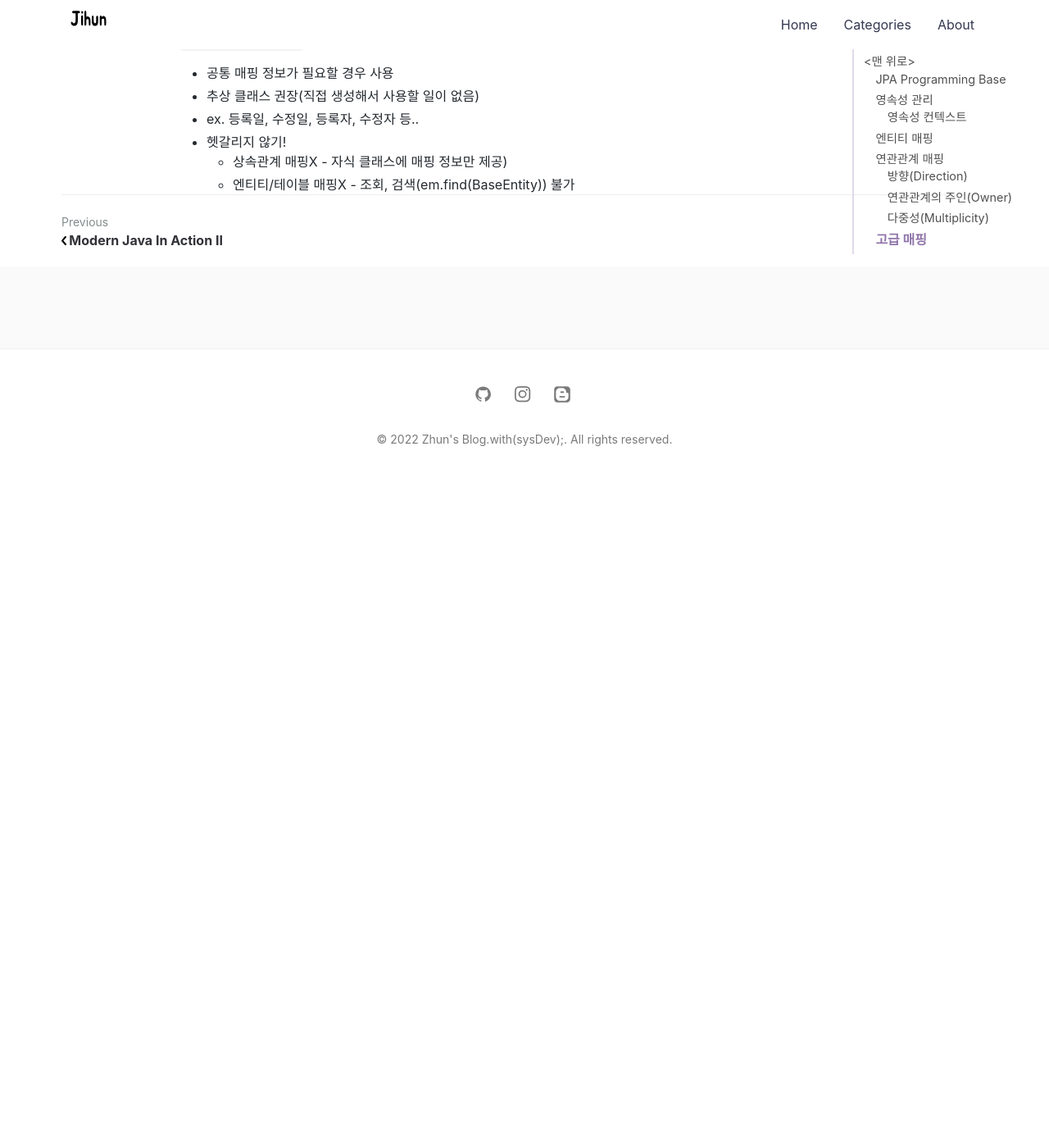
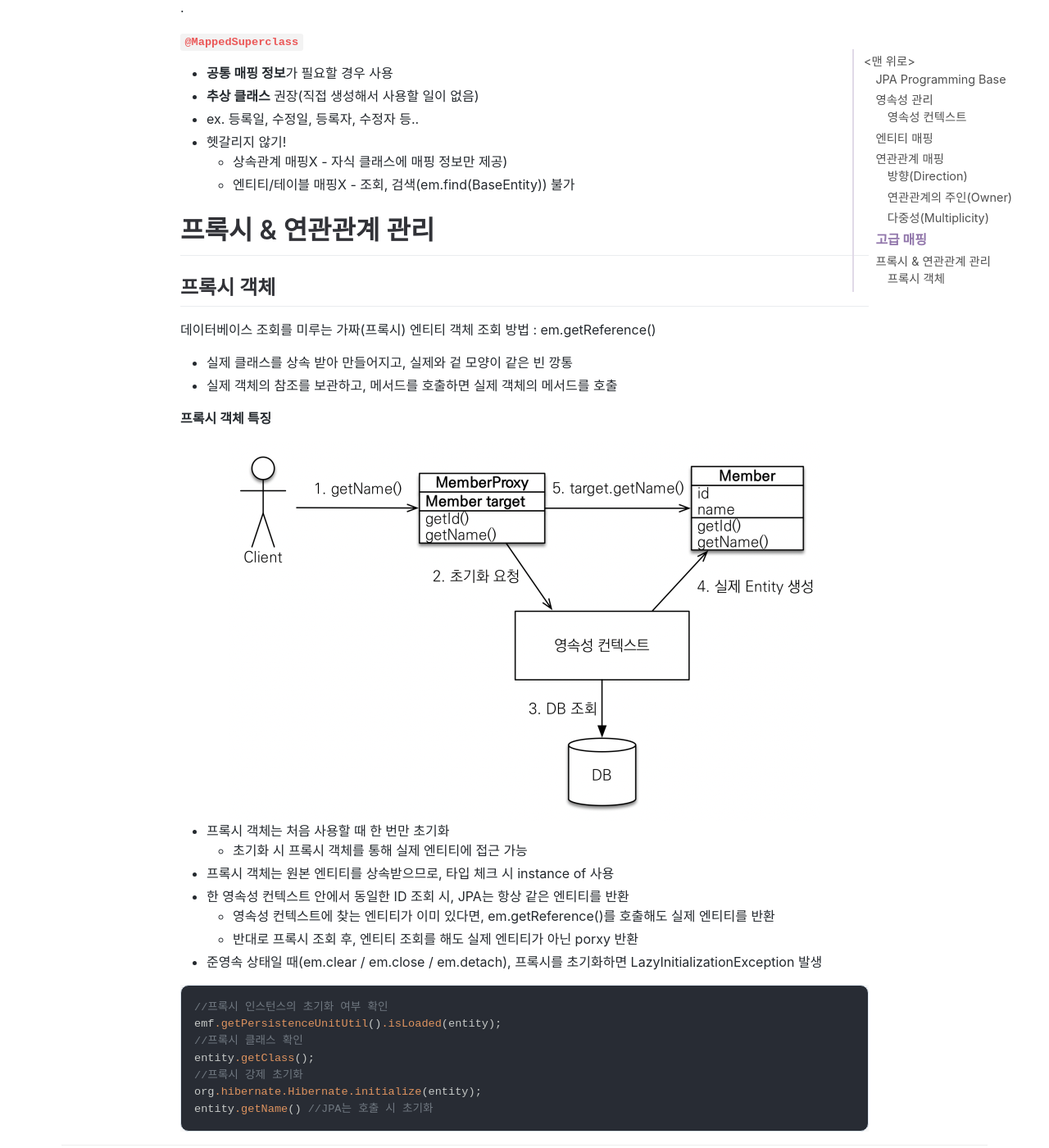
Before and after one commit to jihunparkme/jihunparkme.github.io, a Jekyll site: the page built from _posts/2022-03-29-JPA-Programming-base.md, in a window 1280 px wide and 1400 px high, scrolled down 15591 px. Shown: the whole window at 82% size. Built offline with Jekyll 4.4.1, drawn with Linux system fonts in a browser that asks for light colours; nearby versions of some CDN libraries; comment, search, counter and statistics services are not loaded; before the commit the page ends 16182 px from its top, so only the background shows below that; some of the changed text lies outside the part shown.

Commit message:
[프록시와 연관관계 관리] 프록시

````diff
--- a/_posts/2022-03-29-JPA-Programming-base.md
+++ b/_posts/2022-03-29-JPA-Programming-base.md
@@ -615,9 +615,40 @@ public abstract class Item {
 
 **`@MappedSuperclass`**
 
-- 공통 매핑 정보가 필요할 경우 사용
-- 추상 클래스 권장(직접 생성해서 사용할 일이 없음)
+- **공통 매핑 정보**가 필요할 경우 사용
+- **추상 클래스** 권장(직접 생성해서 사용할 일이 없음)
 - ex. 등록일, 수정일, 등록자, 수정자 등..
 - 헷갈리지 않기!
   - 상속관계 매핑X - 자식 클래스에 매핑 정보만 제공)
   - 엔티티/테이블 매핑X - 조회, 검색(em.find(BaseEntity)) 불가
+
+# 프록시 & 연관관계 관리
+
+## 프록시 객체
+
+데이터베이스 조회를 미루는 가짜(프록시) 엔티티 객체 조회 방법 : em.getReference()
+
+- 실제 클래스를 상속 받아 만들어지고, 실제와 겉 모양이 같은 빈 깡통
+- 실제 객체의 참조를 보관하고, 메서드를 호출하면 실제 객체의 메서드를 호출
+
+**프록시 객체 특징**
+
+<center><img src="https://raw.githubusercontent.com/jihunparkme/jihunparkme.github.io/master/post_img/jpa/proxy.png" width="80%"></center>
+
+- 프록시 객체는 처음 사용할 때 한 번만 초기화
+  - 초기화 시 프록시 객체를 통해 실제 엔티티에 접근 가능
+- 프록시 객체는 원본 엔티티를 상속받으므로, 타입 체크 시 instance of 사용
+- 한 영속성 컨텍스트 안에서 동일한 ID 조회 시, JPA는 항상 같은 엔티티를 반환
+  - 영속성 컨텍스트에 찾는 엔티티가 이미 있다면, em.getReference()를 호출해도 실제 엔티티를 반환
+  - 반대로 프록시 조회 후, 엔티티 조회를 해도 실제 엔티티가 아닌 porxy 반환
+- 준영속 상태일 때(em.clear / em.close / em.detach), 프록시를 초기화하면 LazyInitializationException 발생
+
+```java
+//프록시 인스턴스의 초기화 여부 확인
+emf.getPersistenceUnitUtil().isLoaded(entity);
+//프록시 클래스 확인
+entity.getClass();
+//프록시 강제 초기화
+org.hibernate.Hibernate.initialize(entity);
+entity.getName() //JPA는 호출 시 초기화
+```
````
